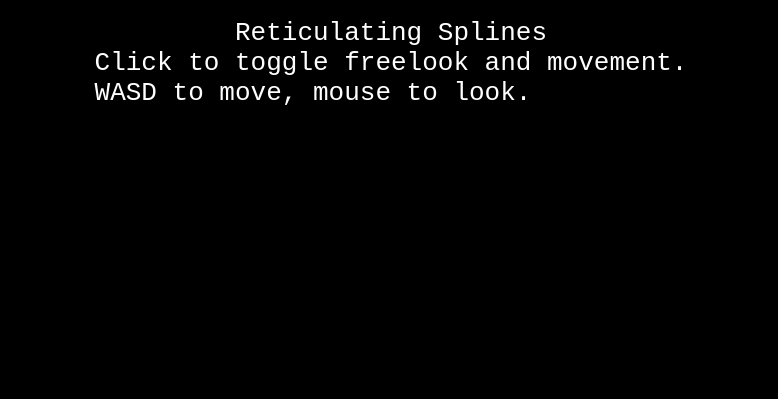
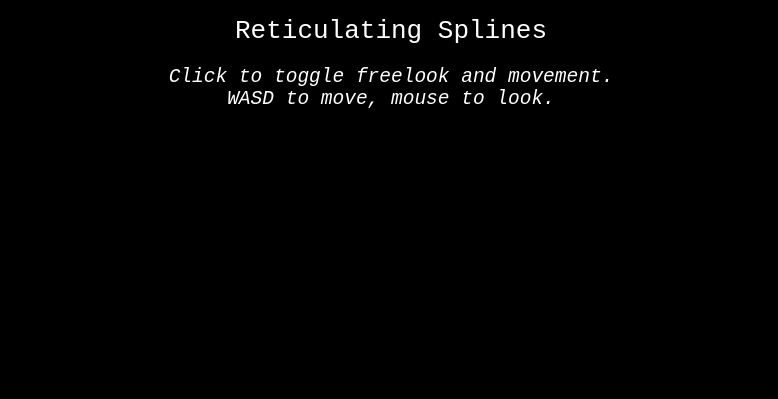
Before and after one commit to lars-erik/codegarden-2020-group-image, a website with bundled scripts: page Garden App/src/index.html in a window 1280 px wide. Shown: the part 401-800 px from the top of the page, without its empty margins (249-1027 px from the left). Built offline with nearby package versions, Linux system fonts and the light colour scheme.

Commit message:
Polished instructions

```diff
--- a/Garden App/src/index.html
+++ b/Garden App/src/index.html
@@ -11,7 +11,7 @@
 		<div id="loader">
 			<h1>Virtual CodeGarden 2020</h1>
 			<div id="loadText">Reticulating Splines</div>
-			<div>Click to toggle freelook and movement.<br/>WASD to move, mouse to look.</div>
+			<div id="instructions">Click to toggle freelook and movement.<br/>WASD to move, mouse to look.</div>
 		</div>
 		<script src="main.js" type="text/javascript"></script>
 	</body>
--- a/Garden App/src/main.css
+++ b/Garden App/src/main.css
@@ -31,3 +31,10 @@ html, body {
     font-size: 2em;
     flex-direction: column;
 }
+
+#instructions {
+    margin-top: 20px;
+    text-align: center;
+    font-size: .75em;
+    font-style: italic;
+}
```
